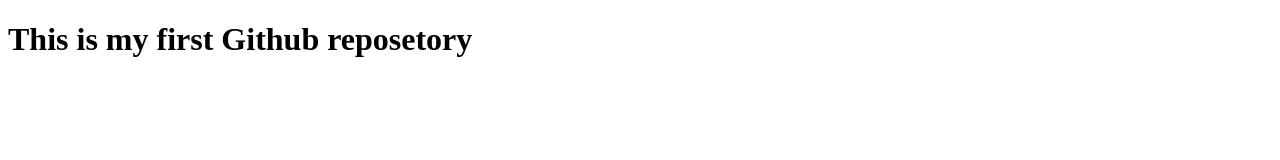
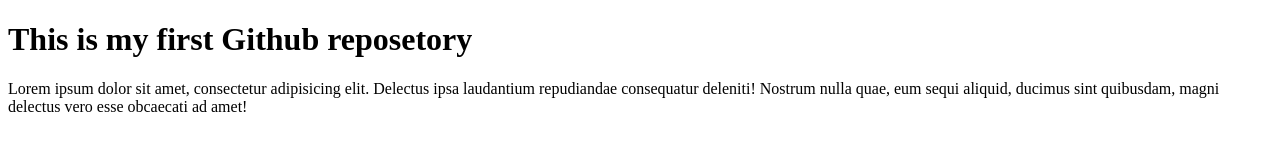
Before and after one commit to protyasha201/First-web, a plain HTML site: page index.html in a window 1280 px wide. Drawn offline with Linux system fonts and the light colour scheme.

Commit message:
added some paragraphs

```diff
--- a/index.html
+++ b/index.html
@@ -7,5 +7,6 @@
 </head>
 <body>
     <h1>This is my first Github reposetory</h1>
+    <p>Lorem ipsum dolor sit amet, consectetur adipisicing elit. Delectus ipsa laudantium repudiandae consequatur deleniti! Nostrum nulla quae, eum sequi aliquid, ducimus sint quibusdam, magni delectus vero esse obcaecati ad amet!</p>
 </body>
 </html>
```
